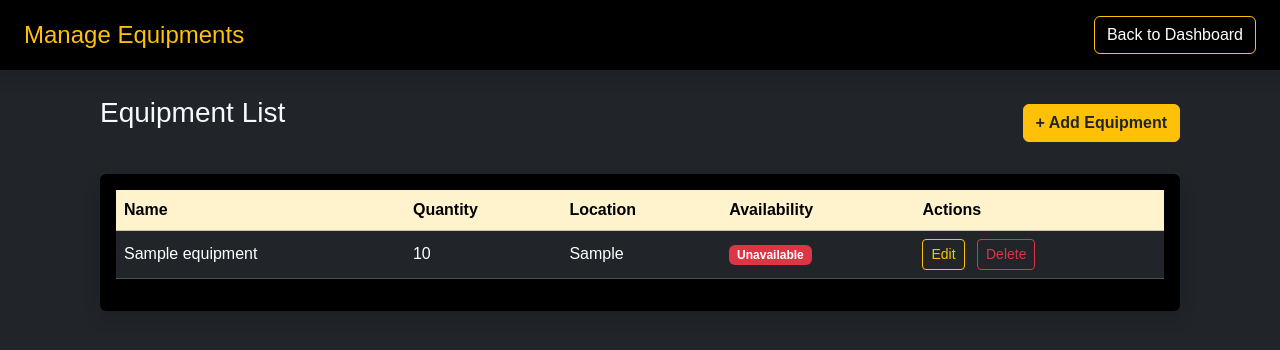
After one commit to efondo-aaronkyle/Event-Tracker, a Flask app: page /manage_equipments in a window 1280 px wide. The commit adds this page. Shown: the top 350 px of the page. Run offline with Flask 3, Linux system fonts and the light colour scheme; the visitor is signed in with stand-in values (Sample User, id 1); tables that the repository leaves empty hold one stand-in row (values such as "Sample post").

Commit message:
add manage equipment feature

```diff
--- a/app.py
+++ b/app.py
@@ -32,12 +32,9 @@ def init_db():
         cursor.execute("""
                 CREATE TABLE IF NOT EXISTS equipment (
                         id INTEGER PRIMARY KEY AUTOINCREMENT,
-                        venue_id INTEGER,
-                        date TEXT,
-                        org_id TEXT,
-                        equipment TEXT,
-                        FOREIGN KEY (venue_id) REFERENCES venues(id),
-                        FOREIGN KEY (org_id) REFERENCES users(id)
+                        name TEXT NOT NULL,
+                        quantity INTEGER NOT NULL,
+                        location TEXT NOT NULL
                 )
         """)
         cursor.execute('SELECT COUNT(*) FROM users')
@@ -166,6 +163,71 @@ def delete_venue(venue_id):
 
         return redirect(url_for('manage_venues'))
 
+@app.route("/manage_equipments")
+def manage_equipments():
+        if 'user_id' not in session or session['role'] != 'admin':
+               return redirect(url_for('login'))
+
+        with sqlite3.connect(DATABASE) as connection:
+                connection.row_factory = sqlite3.Row
+                cursor = connection.cursor()
+                cursor.execute("SELECT * FROM equipment")
+                equipments = cursor.fetchall()
+
+        return render_template('manage_equipments.html', equipments=equipments)
+
+
+@app.route("/add_equipment", methods=['POST'])
+def add_equipment():
+        if 'user_id' not in session or session['role'] != 'admin':
+                return redirect(url_for('login'))
+
+        name = request.form['name']
+        quantity = request.form['quantity']
+        location = request.form['location']
+
+        with sqlite3.connect(DATABASE) as connection:
+                cursor = connection.cursor()
+                cursor.execute("""
+                        INSERT INTO equipment (name, quantity, location)
+                        VALUES (?, ?, ?)
+                """, (name, quantity, location))
+                connection.commit()
+
+        return redirect(url_for('manage_equipments'))
+
+@app.route("/edit_equipment/<int:equipment_id>", methods=['POST'])
+def edit_equipment(equipment_id):
+        if 'user_id' not in session or session['role'] != 'admin':
+               return redirect(url_for('login'))
+
+        name = request.form['name']
+        quantity = request.form['quantity']
+        location = request.form['location']
+
+        with sqlite3.connect(DATABASE) as connection:
+                cursor = connection.cursor()
+                cursor.execute("""
+                        UPDATE equipment
+                        SET name = ?, quantity = ?, location = ?
+                        WHERE id = ?
+                """, (name, quantity, location, equipment_id))
+                connection.commit()
+
+        return redirect(url_for('manage_equipments'))
+
+@app.route("/delete_equipment/<int:equipment_id>", methods=['POST'])
+def delete_equipment(equipment_id):
+        if 'user_id' not in session or session['role'] != 'admin':
+               return redirect(url_for('login'))
+
+        with sqlite3.connect(DATABASE) as connection:
+                cursor = connection.cursor()
+                cursor.execute("DELETE FROM equipment WHERE id = ?", (equipment_id,))
+                connection.commit()
+
+        return redirect(url_for('manage_equipments'))
+
 @app.route("/logout")
 def logout():
       session.clear()
--- a/templates/dashboard.html
+++ b/templates/dashboard.html
@@ -75,7 +75,7 @@
                     <div class="bg-black p-4 rounded shadow">
                         <h4 class="text-warning">Manage Equipment</h4>
                         <p>View and manage equipment inventory</p>
-                        <a href="#" class="btn btn-outline-warning">Manage Equipment</a>
+                        <a href="{{ url_for('manage_equipments') }}" class="btn btn-outline-warning">Manage Equipment</a>
                     </div>
                 </div>
                 <div class="col-md-4">
--- /dev/null
+++ b/templates/manage_equipments.html
@@ -0,0 +1,123 @@
+<!DOCTYPE html>
+<html lang="en">
+<head>
+    <meta charset="UTF-8">
+    <meta name="viewport" content="width=device-width, initial-scale=1.0">
+    <title>Manage Equipments - Event Tracker</title>
+    <link href="https://cdn.jsdelivr.net/npm/bootstrap@5.3.3/dist/css/bootstrap.min.css" rel="stylesheet">
+    <link rel="stylesheet" href="{{ url_for('static', filename='dashboard.css') }}">
+</head>
+<body class="bg-dark text-white">
+    <header class="bg-black py-3 px-4 d-flex justify-content-between align-items-center fixed-top shadow">
+        <h1 class="text-warning m-0">Manage Equipments</h1>
+        <a href="{{ url_for('dashboard') }}" class="btn btn-outline-warning text-white">Back to Dashboard</a>
+    </header>
+
+    <main class="container pt-5 mt-5">
+        <div class="d-flex justify-content-between align-items-center mb-4">
+            <h2 class="text-light">Equipment List</h2>
+            <button class="btn btn-warning text-dark fw-bold" data-bs-toggle="modal" data-bs-target="#addEquipmentModal">
+                + Add Equipment
+            </button>
+        </div>
+
+        <div class="table-responsive bg-black rounded p-3 shadow">
+            <table class="table table-dark table-hover align-middle">
+                <thead class="table-warning text-dark">
+                    <tr>
+                        <th scope="col">Name</th>
+                        <th scope="col">Quantity</th>
+                        <th scope="col">Location</th>
+                        <th scope="col">Availability</th>
+                        <th scope="col">Actions</th>
+                    </tr>
+                </thead>
+                <tbody>
+                    {% for eq in equipments %}
+                    <tr>
+                        <td>{{ eq.name }}</td>
+                        <td>{{ eq.quantity }}</td>
+                        <td>{{ eq.location }}</td>
+                        <td>
+                            <span class="badge {{ 'bg-success' if eq.is_available else 'bg-danger' }}">
+                                {{ 'Available' if eq.is_available else 'Unavailable' }}
+                            </span>
+                        </td>
+                        <td>
+                            <button class="btn btn-sm btn-outline-warning me-2" data-bs-toggle="modal" data-bs-target="#editEquipmentModal{{ eq.id }}">Edit</button>
+                            <form method="POST" action="{{ url_for('delete_equipment', equipment_id=eq.id) }}" style="display: inline;">
+                                <button type="submit" class="btn btn-sm btn-outline-danger" onclick="return confirm('Are you sure you want to delete this equipment?');">Delete</button>
+                            </form>
+                        </td>
+                    </tr>
+
+                    <div class="modal fade" id="editEquipmentModal{{ eq.id }}" tabindex="-1" aria-hidden="true">
+                        <div class="modal-dialog modal-dialog-centered">
+                            <div class="modal-content bg-dark text-white">
+                                <div class="modal-header border-0">
+                                    <h5 class="modal-title text-warning">Edit Equipment</h5>
+                                    <button type="button" class="btn-close btn-close-white" data-bs-dismiss="modal"></button>
+                                </div>
+                                <form method="POST" action="{{ url_for('edit_equipment', equipment_id=eq.id) }}">
+                                    <div class="modal-body">
+                                        <div class="mb-3">
+                                            <label class="form-label">Name</label>
+                                            <input type="text" class="form-control" name="name" value="{{ eq.name }}" required>
+                                        </div>
+                                        <div class="mb-3">
+                                            <label class="form-label">Quantity</label>
+                                            <input type="number" class="form-control" name="quantity" value="{{ eq.quantity }}" required>
+                                        </div>
+                                        <div class="mb-3">
+                                            <label class="form-label">Location</label>
+                                            <input type="text" class="form-control" name="location" value="{{ eq.location }}" required>
+                                        </div>
+                                    </div>
+                                    <div class="modal-footer border-0">
+                                        <button type="button" class="btn btn-secondary" data-bs-dismiss="modal">Cancel</button>
+                                        <button type="submit" class="btn btn-warning text-dark fw-bold">Save Changes</button>
+                                    </div>
+                                </form>
+                            </div>
+                        </div>
+                    </div>
+                    {% endfor %}
+                </tbody>
+            </table>
+        </div>
+    </main>
+
+    <div class="modal fade" id="addEquipmentModal" tabindex="-1" aria-hidden="true">
+        <div class="modal-dialog modal-dialog-centered">
+            <div class="modal-content bg-dark text-white">
+                <div class="modal-header border-0">
+                    <h5 class="modal-title text-warning">Add Equipment</h5>
+                    <button type="button" class="btn-close btn-close-white" data-bs-dismiss="modal"></button>
+                </div>
+                <form method="POST" action="{{ url_for('add_equipment') }}">
+                    <div class="modal-body">
+                        <div class="mb-3">
+                            <label class="form-label">Name</label>
+                            <input type="text" class="form-control" name="name" required>
+                        </div>
+                        <div class="mb-3">
+                            <label class="form-label">Quantity</label>
+                            <input type="number" class="form-control" name="quantity" required>
+                        </div>
+                        <div class="mb-3">
+                            <label class="form-label">Location</label>
+                            <input type="text" class="form-control" name="location" required>
+                        </div>
+                    </div>
+                    <div class="modal-footer border-0">
+                        <button type="button" class="btn btn-secondary" data-bs-dismiss="modal">Cancel</button>
+                        <button type="submit" class="btn btn-warning text-dark fw-bold">Add Equipment</button>
+                    </div>
+                </form>
+            </div>
+        </div>
+    </div>
+
+    <script src="https://cdn.jsdelivr.net/npm/bootstrap@5.3.3/dist/js/bootstrap.bundle.min.js"></script>
+</body>
+</html>
```
